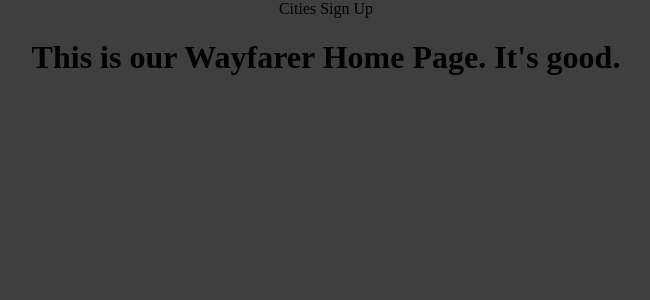
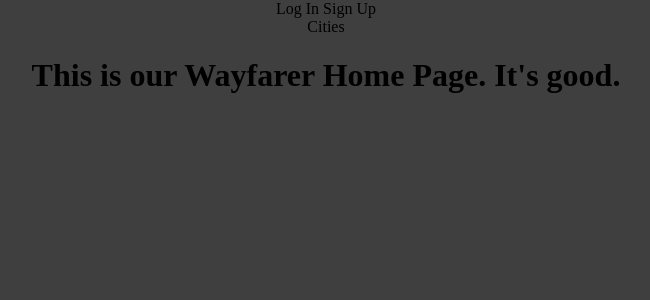
Before and after one commit to maxmcgrath1/Project_Wayfarer, a Django app: page / in a window 1280 px wide. Shown: the top 300 px of the page, without its empty margins (314-964 px from the left). Run offline with Django 4.2, Linux system fonts and the light colour scheme.

Commit message:
Added user login checks

```diff
--- a/main_app/templates/base.html
+++ b/main_app/templates/base.html
@@ -11,6 +11,15 @@
     </head>
     <body>
         <nav>
+            {% if user.is_authenticated %}
+                <span>Welcome: {{user.username}}</span>
+                <a href="{% url 'logout' %}">Logout</a>
+                {% else %}
+                    <div class="navbar-menu navbar-end">
+                        <a href="{% url 'login' %}">Log In</a>
+                        <a href="{% url 'signup' %}">Sign Up</a>
+                    </div>
+                {% endif %}
         </nav>
         <main>
             {% block content %} {% endblock%}
--- a/main_app/templates/city_detail.html
+++ b/main_app/templates/city_detail.html
@@ -2,7 +2,6 @@
 {% block content %}
 <a href="/">Home</a>
 <a href="/cities">Back to All Cities</a>
-<a href="{% url 'signup' %}">Sign Up</a>
 <div>
     <img src="{{city.image}}" alt="{{city.name}}" />
 </div>
--- a/main_app/templates/city_list.html
+++ b/main_app/templates/city_list.html
@@ -7,7 +7,6 @@ Cities
 {% block content%}
 <a href="/">Home</a>
 <a href="{% url 'city_create' %}">Add A City</a>
-<a href="{% url 'signup' %}">Sign Up</a>
 <h1>{{header}}</h1>
 
 <form class="mb-5" method="get">
--- a/main_app/templates/home.html
+++ b/main_app/templates/home.html
@@ -4,6 +4,5 @@ Home
 {% endblock%}
 {% block content%}
 <a href="/cities">Cities</a>
-<a href="{% url 'signup' %}">Sign Up</a>
 <h1 class=>This is our Wayfarer Home Page. It's good.</h1>
 {% endblock%}
```
